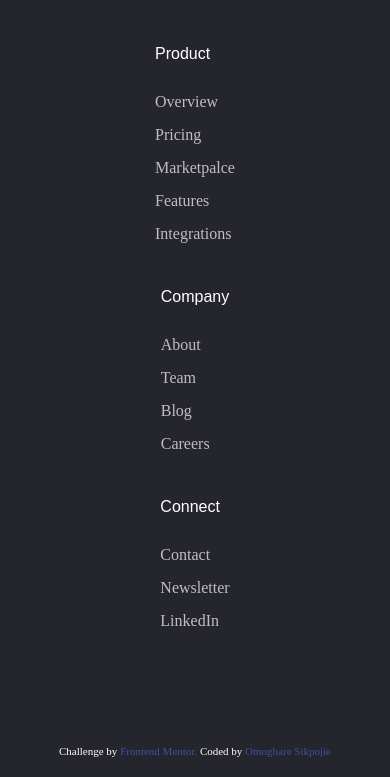
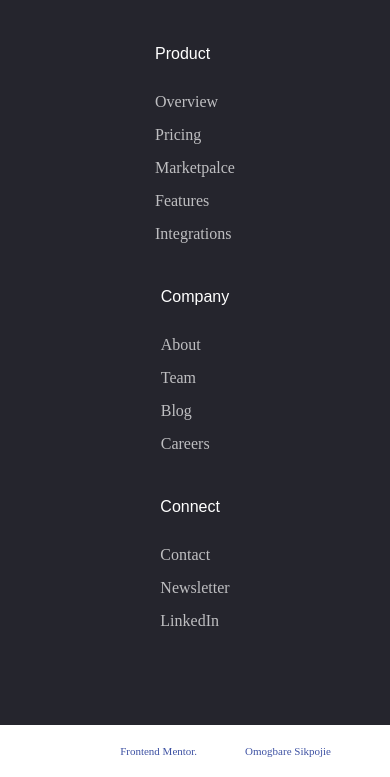
Before and after one commit to raymond-sikpojie/Blogr-Landing-Page, a plain HTML site: page index.html in a window 390 px wide. Shown: the part 4149-4926 px from the top of the page. Drawn offline with Linux system fonts and the light colour scheme.

Commit message:
mobile view update

```diff
--- a/style.css
+++ b/style.css
@@ -318,13 +318,10 @@ h3 {
   height: 80vh;
 }
 
-footer {
+/* Footer */
+.footer {
   background-color: #25252d;
   border-radius: 0 70px 0 0;
-}
-
-/* Footer */
-.footer {
   display: flex;
   flex-direction: row;
   justify-content: space-around;
@@ -667,6 +664,7 @@ footer {
     flex-direction: column;
     align-items: center;
     padding: 80px;
+    border-radius: 0 100px 0 0;
   }
 
   .footer h3 {
```
